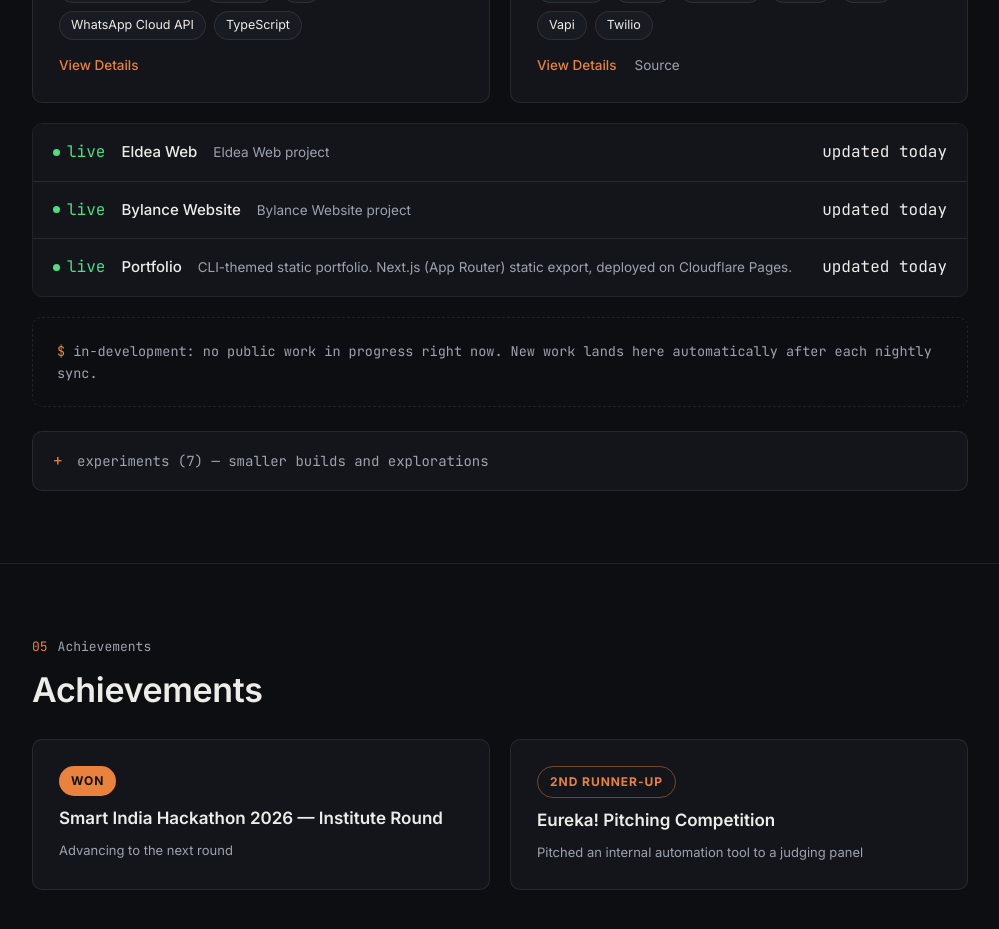
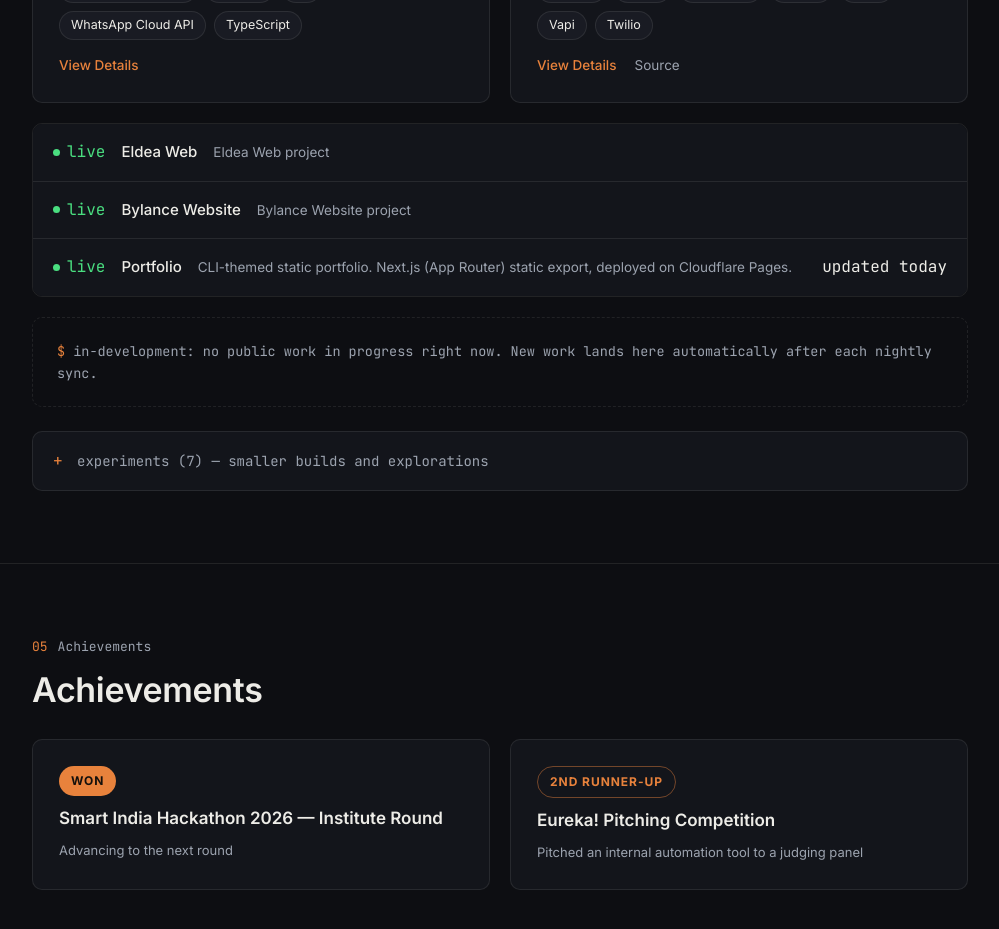
Before and after one commit to vaibhav7087/portfoliobuiltbyvaibhav, a Next.js app: page / in a window 1280 px wide. Shown: the part 2760-3689 px from the top of the page, without its empty margins (140-1139 px from the left). Built offline with nearby package versions, Linux system fonts and the light colour scheme.

Commit message:
fix(data): no fake timestamps without repo signal; nullable updatedAt

```diff
--- a/src/components/Updated.tsx
+++ b/src/components/Updated.tsx
@@ -1,7 +1,8 @@
 import type { ProjectStatus } from "@/lib/projects";
 import { formatDate } from "@/lib/projects";
 
-export function Updated({ iso }: { iso: string }) {
+export function Updated({ iso }: { iso: string | null }) {
+  if (!iso) return null;
   return (
     <span className="mono" title={new Date(iso).toISOString().slice(0, 10)}>
       updated {formatDate(iso)}
--- a/src/data/projects.json
+++ b/src/data/projects.json
@@ -53,7 +53,7 @@
     ],
     "liveUrl": "https://eldeasolutions.com",
     "repoUrl": null,
-    "updatedAt": "2026-09-22T19:01:31.241Z",
+    "updatedAt": null,
     "hasDetailPage": false
   },
   {
@@ -69,7 +69,7 @@
     ],
     "liveUrl": null,
     "repoUrl": null,
-    "updatedAt": "2026-09-22T19:01:31.241Z",
+    "updatedAt": null,
     "hasDetailPage": false
   },
   {
@@ -103,7 +103,7 @@
     ],
     "liveUrl": null,
     "repoUrl": null,
-    "updatedAt": "2026-09-22T19:01:31.417Z",
+    "updatedAt": null,
     "hasDetailPage": false
   },
   {
@@ -120,7 +120,7 @@
     ],
     "liveUrl": null,
     "repoUrl": null,
-    "updatedAt": "2026-09-22T19:01:31.417Z",
+    "updatedAt": null,
     "hasDetailPage": false
   },
   {
@@ -137,7 +137,7 @@
     ],
     "liveUrl": null,
     "repoUrl": null,
-    "updatedAt": "2026-09-22T19:01:31.417Z",
+    "updatedAt": null,
     "hasDetailPage": false
   },
   {
@@ -152,7 +152,7 @@
     ],
     "liveUrl": null,
     "repoUrl": null,
-    "updatedAt": "2026-09-22T19:01:31.417Z",
+    "updatedAt": null,
     "hasDetailPage": false
   },
   {
@@ -169,7 +169,7 @@
     ],
     "liveUrl": null,
     "repoUrl": null,
-    "updatedAt": "2026-09-22T19:01:31.417Z",
+    "updatedAt": null,
     "hasDetailPage": false
   },
   {
@@ -185,7 +185,7 @@
     ],
     "liveUrl": null,
     "repoUrl": null,
-    "updatedAt": "2026-09-22T19:01:31.417Z",
+    "updatedAt": null,
     "hasDetailPage": false
   },
   {
@@ -217,7 +217,7 @@
     ],
     "liveUrl": null,
     "repoUrl": null,
-    "updatedAt": "2026-09-22T19:01:31.769Z",
+    "updatedAt": null,
     "hasDetailPage": false
   }
 ]
--- a/src/lib/projects.ts
+++ b/src/lib/projects.ts
@@ -13,7 +13,7 @@ export interface Project {
   stack: string[];
   liveUrl: string | null;
   repoUrl: string | null;
-  updatedAt: string;
+  updatedAt: string | null;
   hasDetailPage: boolean;
 }
 
```
Also changed, not shown: scripts/build-projects.mjs (+5 -3 lines).
